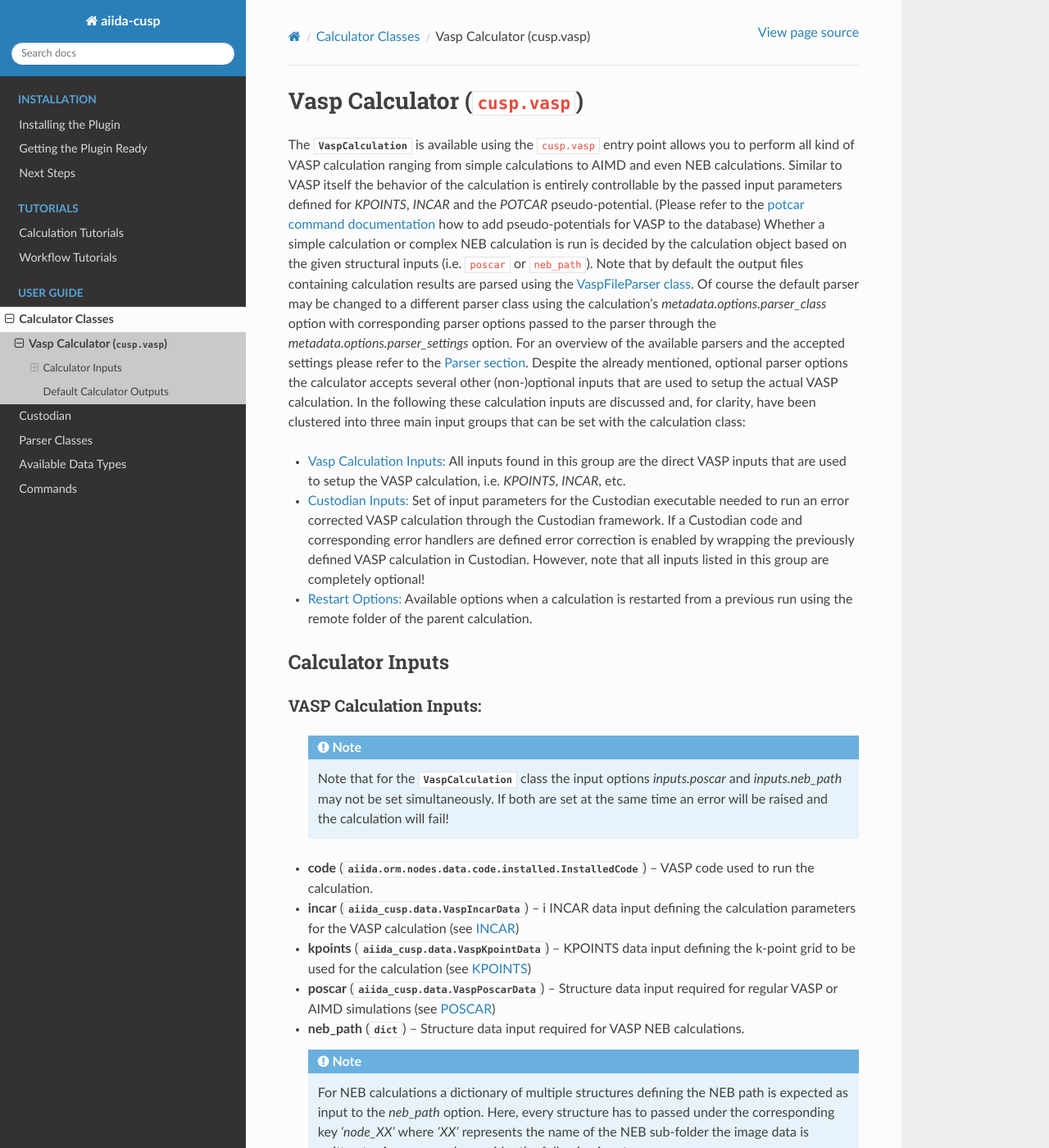
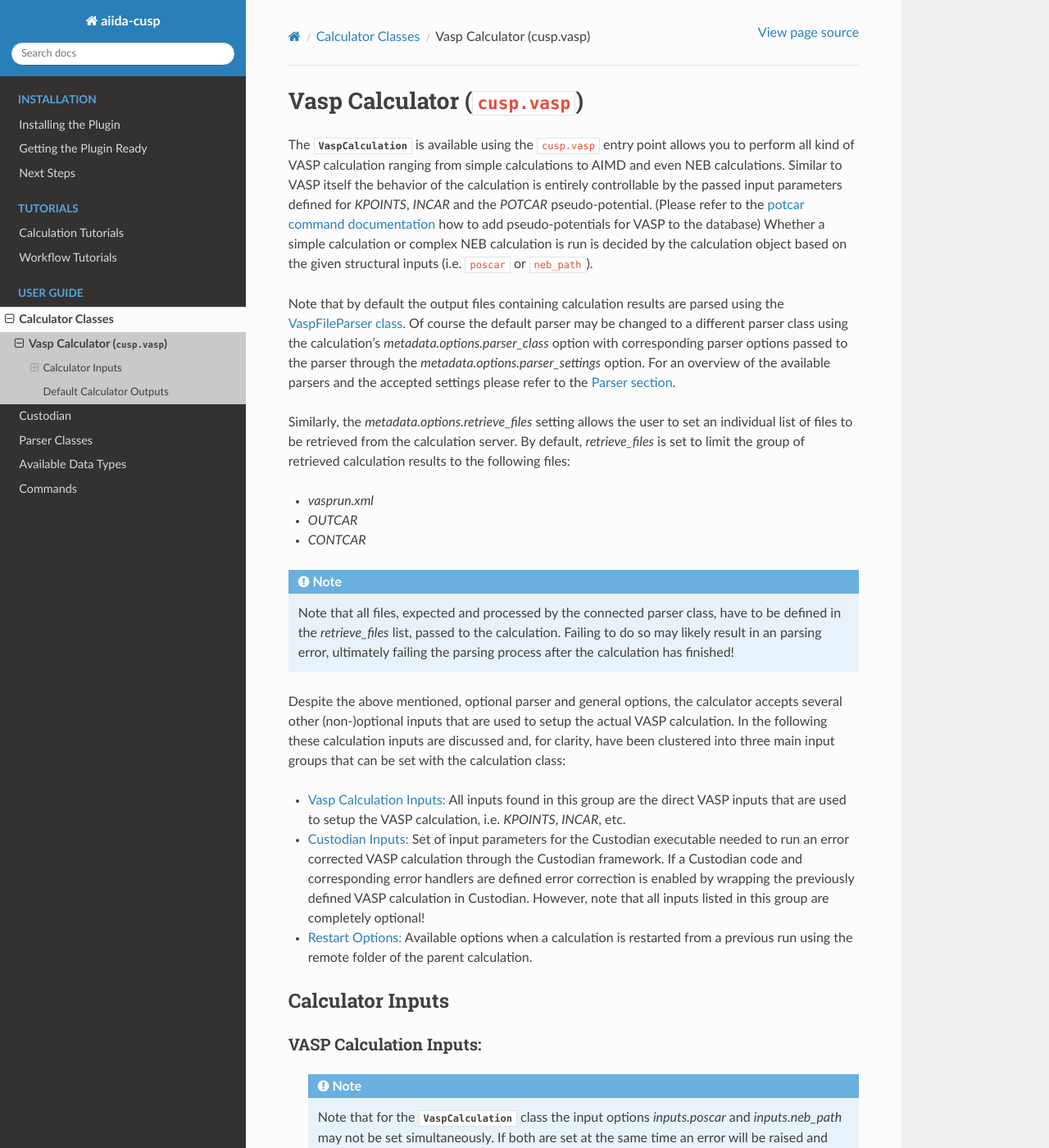
Before and after one commit to aiida-cusp/aiida-cusp, a Sphinx documentation site: the page built from docs/source/user_guide/calculators/vasp_calculator.rst, in a window 1280 px wide and 1400 px high. Shown: the whole window at 82% size. Built offline with Sphinx 7.4.7 and the Read the Docs theme 2.0.0, drawn with Linux system fonts in a browser that asks for light colours; pages that are not in the unit, such as notebooks, are missing from menus.

Commit message:
Update user guide calculator section

```diff
--- a/docs/source/user_guide/calculators/vasp_calculator.rst
+++ b/docs/source/user_guide/calculators/vasp_calculator.rst
@@ -7,10 +7,24 @@
 Similar to VASP itself the behavior of the calculation is entirely controllable by the passed input parameters defined for `KPOINTS`, `INCAR` and the `POTCAR` pseudo-potential.
 (Please refer to the :ref:`potcar command documentation<user-guide-commands-potcar>` how to add pseudo-potentials for VASP to the database)
 Whether a simple calculation or complex NEB calculation is run is decided by the calculation object based on the given structural inputs (i.e. ``poscar`` or ``neb_path``).
+
 Note that by default the output files containing calculation results are parsed using the :ref:`VaspFileParser class<user-guide-parsers-vaspfileparser>`.
 Of course the default parser may be changed to a different parser class using the calculation's `metadata.options.parser_class` option with corresponding parser options passed to the parser through the `metadata.options.parser_settings` option.
 For an overview of the available parsers and the accepted settings please refer to the :ref:`Parser section<user-guide-parsers>`.
-Despite the already mentioned, optional parser options the calculator accepts several other (non-)optional inputs that are used to setup the actual VASP calculation.
+
+Similarly, the `metadata.options.retrieve_files` setting allows the user to set an individual list of files to be retrieved from the calculation server.
+By default, `retrieve_files` is set to limit the group of retrieved calculation results to the following files:
+
+* `vasprun.xml`
+* `OUTCAR`
+* `CONTCAR`
+
+.. note::
+
+   Note that all files, expected and processed by the connected parser class, have to be defined in the `retrieve_files` list, passed to the calculation.
+   Failing to do so may likely result in an parsing error, ultimately failing the parsing process after the calculation has finished!
+
+Despite the above mentioned, optional parser and general options, the calculator accepts several other (non-)optional inputs that are used to setup the actual VASP calculation.
 In the following these calculation inputs are discussed and, for clarity, have been clustered into three main input groups that can be set with the calculation class:
 
 * :ref:`Vasp Calculation Inputs:<user-guide-calculators-vaspcalculator-inputs-vasp>`
```
